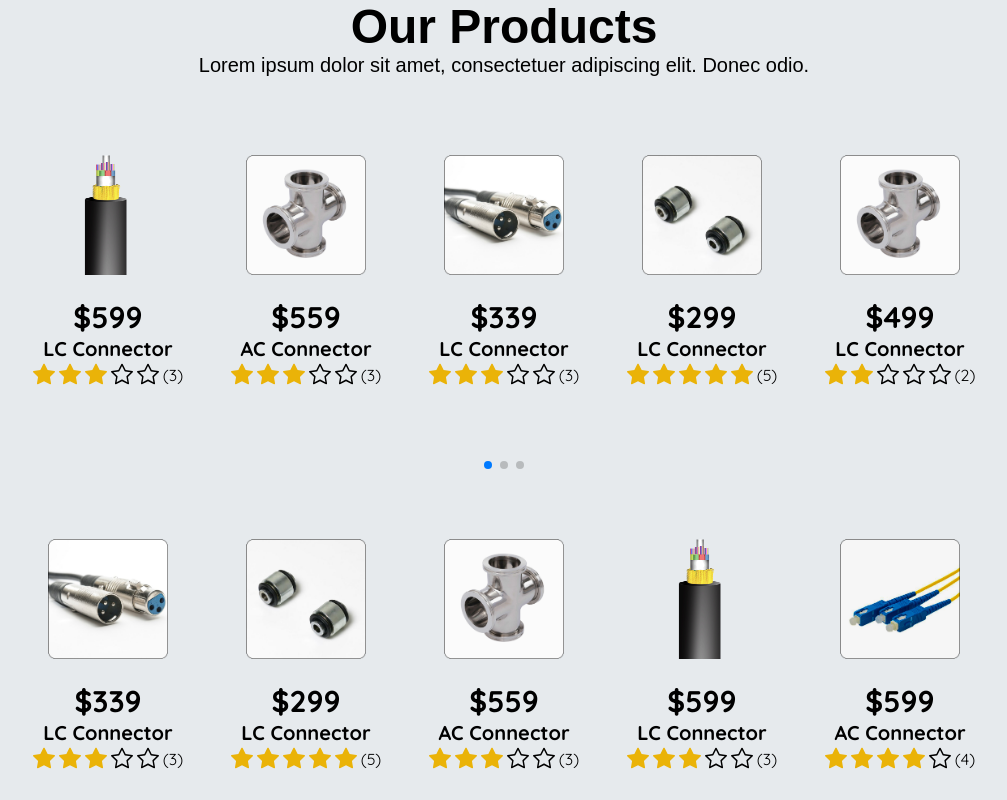
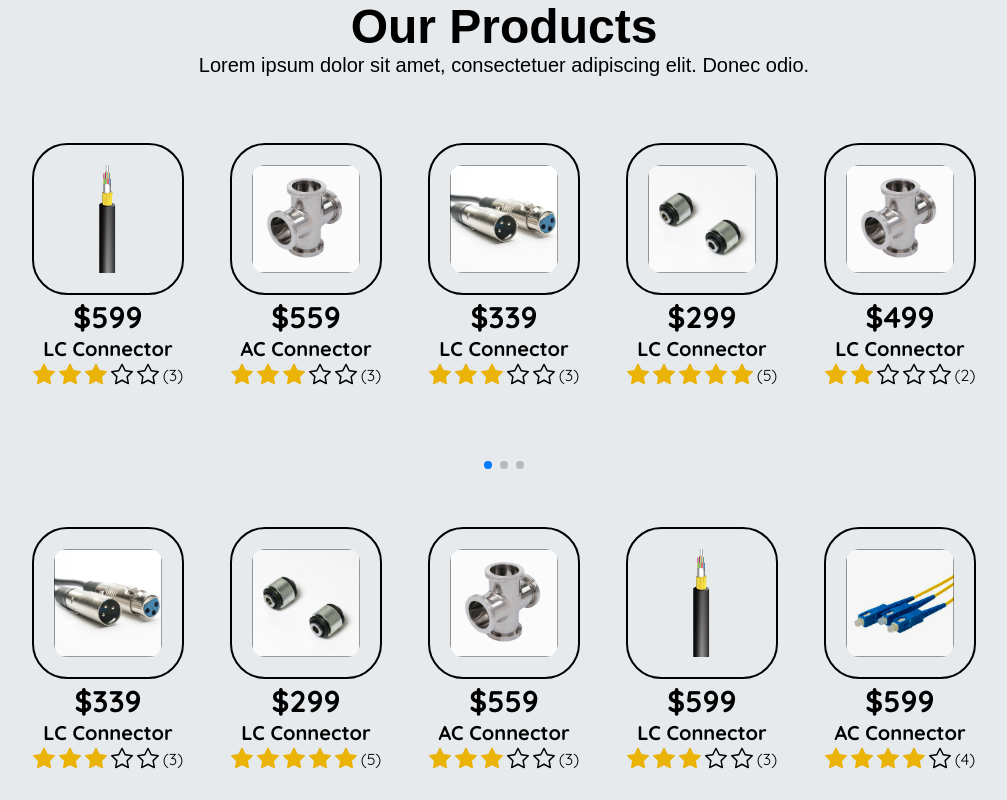
Before and after one commit to hkhatuwal/fiver-ecom-nextjs, a Next.js app: page / in a window 1280 px wide. Shown: the part 2320-3120 px from the top of the page, without its empty margins (136-1143 px from the left). Built offline with nearby package versions, Linux system fonts and the light colour scheme; a web font is replaced by a local one.

Commit message:
fixed iamge broder

```diff
--- a/components/common/Product.js
+++ b/components/common/Product.js
@@ -6,8 +6,8 @@ import Link from "next/link";
 const Product = ({slug,image,title,price,rating,hideRating=false,hidePrice=false}) => {
     return (
        <Link href={"/product/"+slug}>
-           <div  className={'flex justify-center items-center flex-col cursor-pointer '}>
-               <Image className={'w-full p-6  aspect-square'} src={image} alt={""} width={300} height={300}/>
+           <div  className={'flex justify-center items-center flex-col cursor-pointer p-2 '}>
+               <Image className={'w-full   aspect-square object-contain border-2 border-black rounded-[2.2rem] p-5 my-1'} src={image} alt={""} width={300} height={300}/>
                <h3 className={`text-3xl font-extrabold ${hidePrice?'hidden':''}` }>${price}</h3>
                <h4 className={'text-xl font-bold '}>{title}</h4>
                <div className={`flex gap-1 ${hideRating?'hidden':''}`}>
```
